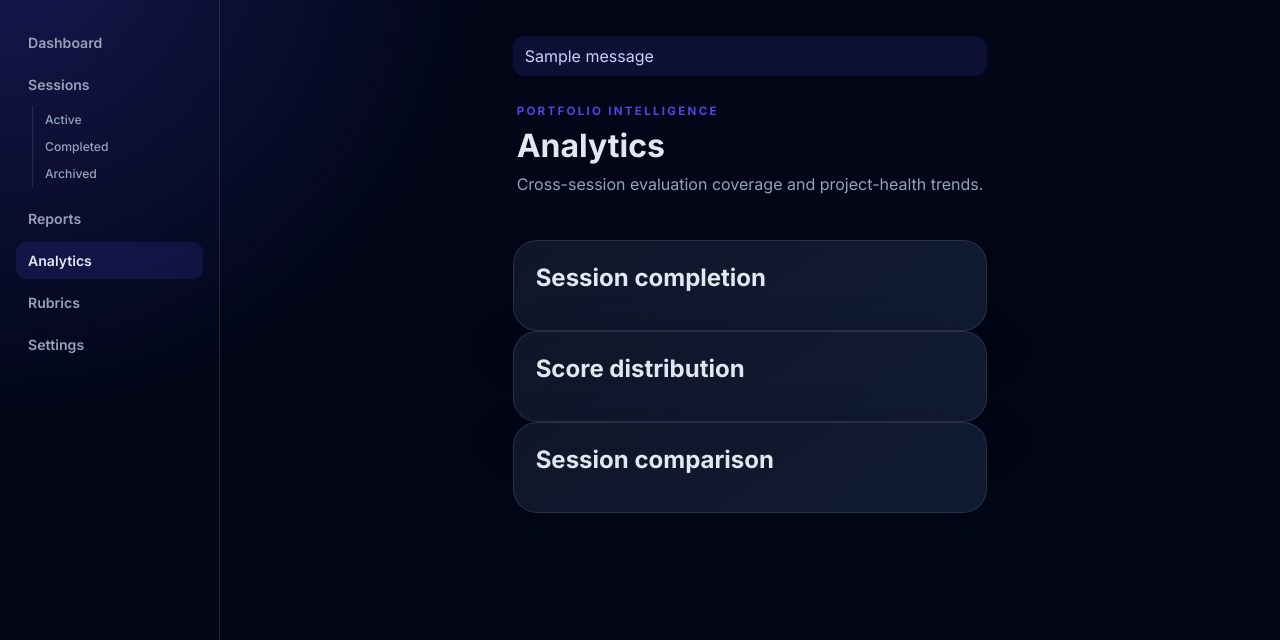
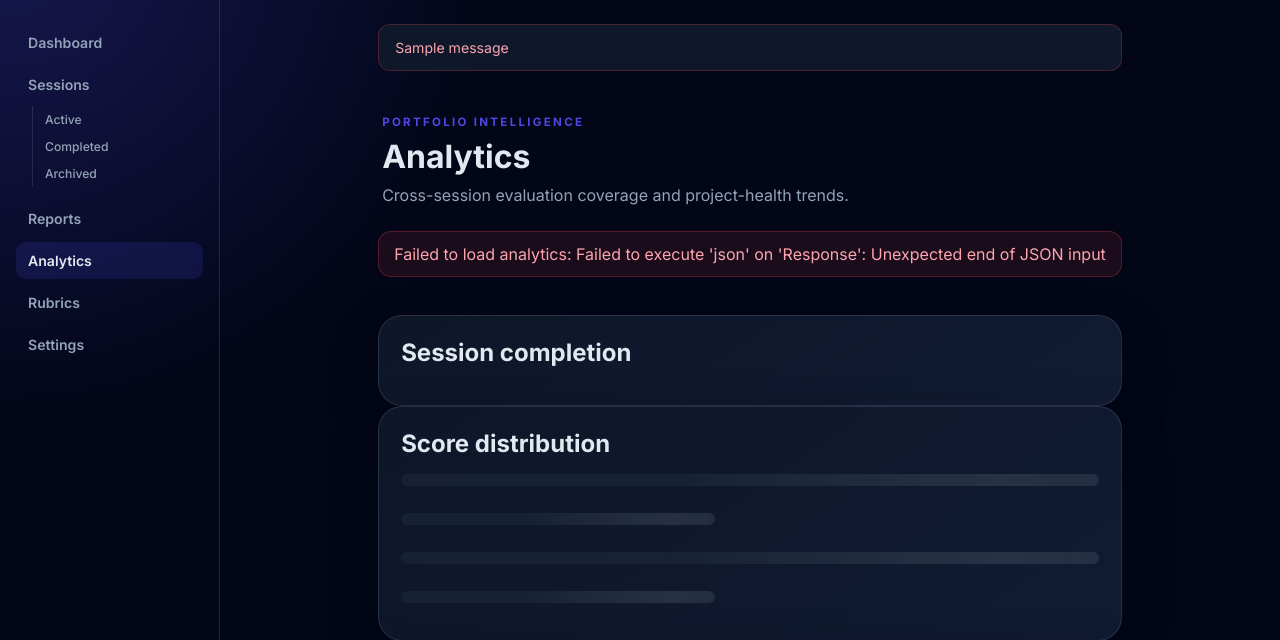
Before and after one commit to Aiswariya3a/GitHub-Repository-Evaluation, a Flask app: page /analytics in a window 1280 px wide. Shown: the part 68-708 px from the top of the page. Run offline with Flask 3, Linux system fonts and the light colour scheme; tables that the repository leaves empty hold one stand-in row (values such as "Sample post"); one stand-in notice (Sample message) is shown; data that the repository does not hold is empty; parts of the project's set-up code (start-up, migrations or seed data) failed here and were passed over.

Commit message:
feat(05-frontend-dashboard): improve loading states and error handling across templates
- Added reportsError div to reports.html
- Added analyticsError div to analytics.html
- Added skeleton loading content to analytics page (scoreDistribution + sessionComparison)
- Updated reports.js with .catch() handler showing errors in reportsError element
- Updated dashboard.js analytics handler with .catch() for analyticsError element
- Updated base.html flash messages to use styled flash-messages/flash-item containers
- flash-messages and flash-item CSS styles added to styles.css STATES section

```diff
--- a/static/js/dashboard.js
+++ b/static/js/dashboard.js
@@ -217,6 +217,9 @@
         fetch('/api/dashboard').then(function(r) { return r.json(); }),
         fetch('/api/sessions').then(function(r) { return r.json(); })
     ]).then(function(results) {
+        // Clear error on success
+        var errEl = document.getElementById('analyticsError');
+        if (errEl) errEl.hidden = true;
         var d = results[0], s = results[1];
         var m = d.metrics;
 
@@ -264,5 +267,8 @@
                 return '<div><span>' + window.esc(x.name) + '</span><div class="distribution-bar"><i style="width:' + pct + '%"></i></div><strong>' + pct + '%</strong></div>';
             }).join('') || '<p class="empty-state">No sessions available.</p>';
         }
+    }).catch(function(err) {
+        var errEl = document.getElementById('analyticsError');
+        if (errEl) { errEl.hidden = false; errEl.textContent = 'Failed to load analytics: ' + err.message; }
     });
 });
--- a/static/js/reports.js
+++ b/static/js/reports.js
@@ -25,6 +25,10 @@
         .then(function(items) {
             reports = items.filter(function(x) { return Number(x.evaluated_count) > 0; });
             draw();
+        })
+        .catch(function(err) {
+            var errEl = document.getElementById('reportsError');
+            if (errEl) { errEl.hidden = false; errEl.textContent = 'Failed to load reports: ' + err.message; }
         });
 
     if (reportSearch) {
--- a/templates/analytics.html
+++ b/templates/analytics.html
@@ -1 +1 @@
-{% extends "base.html" %}{% block content %}<header class="page-heading"><div><p class="eyebrow">Portfolio intelligence</p><h1>Analytics</h1><p class="hero-copy">Cross-session evaluation coverage and project-health trends.</p></div></header><section class="stats-grid dashboard-kpis" id="analyticsStats"></section><section class="panel"><div class="panel-header"><h2>Session completion</h2></div><div id="completionAnalytics" class="distribution"></div></section><section class="panel"><div class="panel-header"><h2>Score distribution</h2></div><div id="scoreDistribution" class="distribution"></div></section><section class="panel"><div class="panel-header"><h2>Session comparison</h2></div><div id="sessionComparison" class="table-wrap"></div></section><script src="{{ url_for('static', filename='js/dashboard.js') }}"></script>{% endblock %}
+{% extends "base.html" %}{% block content %}<header class="page-heading"><div><p class="eyebrow">Portfolio intelligence</p><h1>Analytics</h1><p class="hero-copy">Cross-session evaluation coverage and project-health trends.</p></div></header><div id="analyticsError" class="api-error" hidden></div><section class="stats-grid dashboard-kpis" id="analyticsStats"></section><section class="panel"><div class="panel-header"><h2>Session completion</h2></div><div id="completionAnalytics" class="distribution"></div></section><section class="panel"><div class="panel-header"><h2>Score distribution</h2></div><div id="scoreDistribution" class="distribution"><div class="skeleton-line"></div><div class="skeleton-line short"></div><div class="skeleton-line"></div><div class="skeleton-line short"></div></div></section><section class="panel"><div class="panel-header"><h2>Session comparison</h2></div><div id="sessionComparison" class="table-wrap"><div class="skeleton-block" style="height:80px"></div></div></section><script src="{{ url_for('static', filename='js/dashboard.js') }}"></script>{% endblock %}
--- a/templates/base.html
+++ b/templates/base.html
@@ -20,7 +20,7 @@
     <a class="{{ 'active' if request.blueprint == 'rubric' }}" href="{{ url_for('rubric.index') }}">Rubrics</a>
     <a class="{{ 'active' if request.endpoint == 'session.settings_page' }}" href="{{ url_for('session.settings_page') }}">Settings</a>
   </nav></aside><main class="app-shell">
-    {% with messages = get_flashed_messages() %}{% if messages %}<ul class="flash-list">{% for message in messages %}<li>{{ message }}</li>{% endfor %}</ul>{% endif %}{% endwith %}
+    {% with messages = get_flashed_messages() %}{% if messages %}<div class="flash-messages">{% for message in messages %}<div class="flash-item">{{ message }}</div>{% endfor %}</div>{% endif %}{% endwith %}
     {% block content %}{% endblock %}
   </main></div>
   <div id="toastStack" class="toast-stack" aria-live="polite"></div>
--- a/templates/reports.html
+++ b/templates/reports.html
@@ -1 +1 @@
-{% extends "base.html" %}{% block content %}<header class="page-heading modern-heading"><div><p class="eyebrow">Stored results</p><h1>Reports</h1><p class="hero-copy">Generate polished reports on demand from PostgreSQL records.</p></div></header><section class="stats-grid dashboard-kpis"><article class="metric-card modern-kpi violet"><p class="metric-label">Report source</p><p class="metric-value small-value">PostgreSQL</p><span class="metric-caption">Always current</span></article><article class="metric-card modern-kpi green"><p class="metric-label">Format</p><p class="metric-value small-value">PDF</p><span class="metric-caption">Session and repository</span></article></section><section class="panel"><div class="panel-header"><div><p class="eyebrow">Report library</p><h2>Session reports</h2></div><div class="search-field"><span>⌕</span><input id="reportSearch" placeholder="Search reports…"></div></div><div id="reportSessions" class="activity-list"><div class="skeleton-row"></div><div class="skeleton-row"></div></div></section><script src="{{ url_for('static', filename='js/reports.js') }}"></script>{% endblock %}
+{% extends "base.html" %}{% block content %}<header class="page-heading modern-heading"><div><p class="eyebrow">Stored results</p><h1>Reports</h1><p class="hero-copy">Generate polished reports on demand from PostgreSQL records.</p></div></header><section class="stats-grid dashboard-kpis"><article class="metric-card modern-kpi violet"><p class="metric-label">Report source</p><p class="metric-value small-value">PostgreSQL</p><span class="metric-caption">Always current</span></article><article class="metric-card modern-kpi green"><p class="metric-label">Format</p><p class="metric-value small-value">PDF</p><span class="metric-caption">Session and repository</span></article></section><section class="panel"><div class="panel-header"><div><p class="eyebrow">Report library</p><h2>Session reports</h2></div><div class="search-field"><span>⌕</span><input id="reportSearch" placeholder="Search reports…"></div></div><div id="reportsError" class="api-error" hidden></div><div id="reportSessions" class="activity-list"><div class="skeleton-row"></div><div class="skeleton-row"></div></div></section><script src="{{ url_for('static', filename='js/reports.js') }}"></script>{% endblock %}
```
